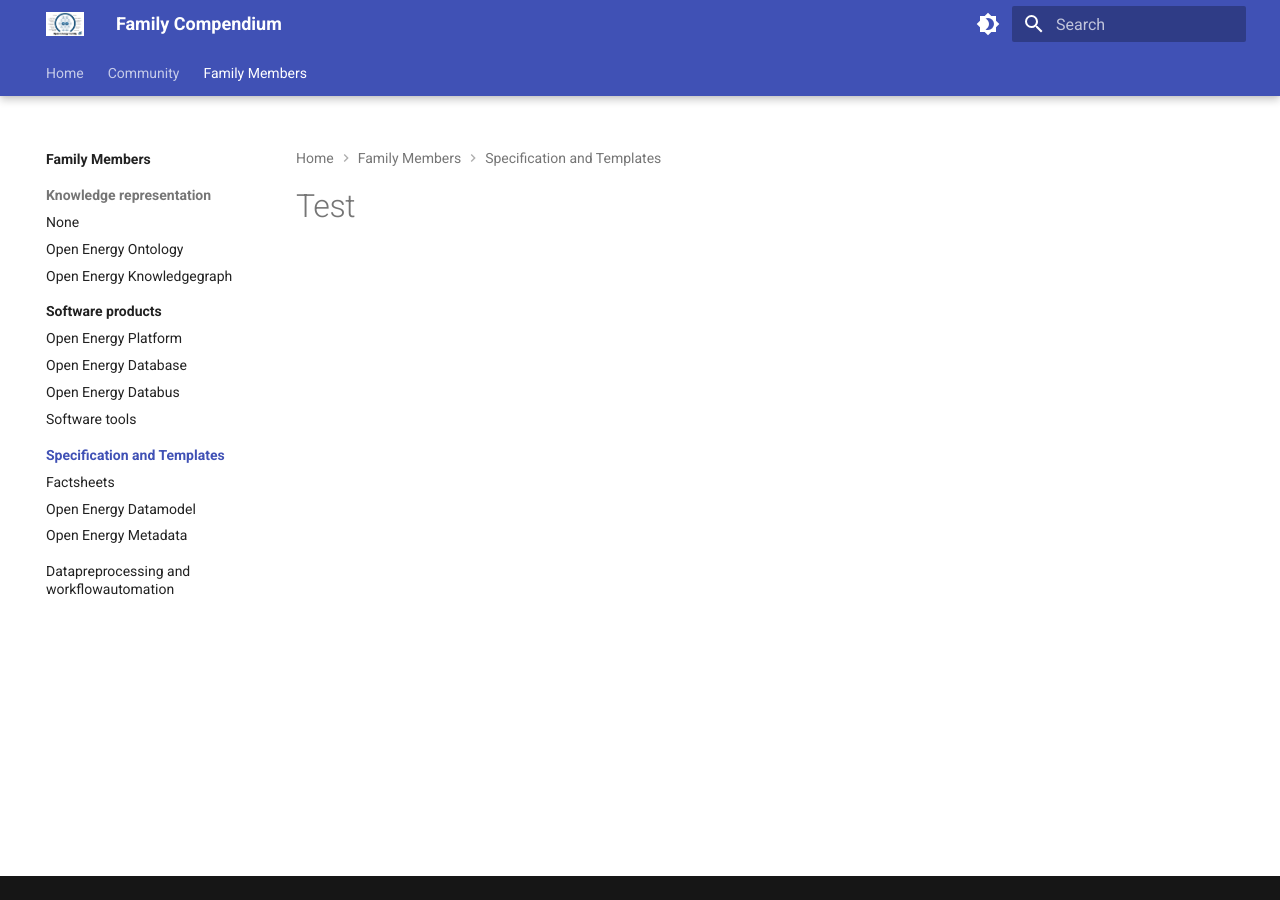
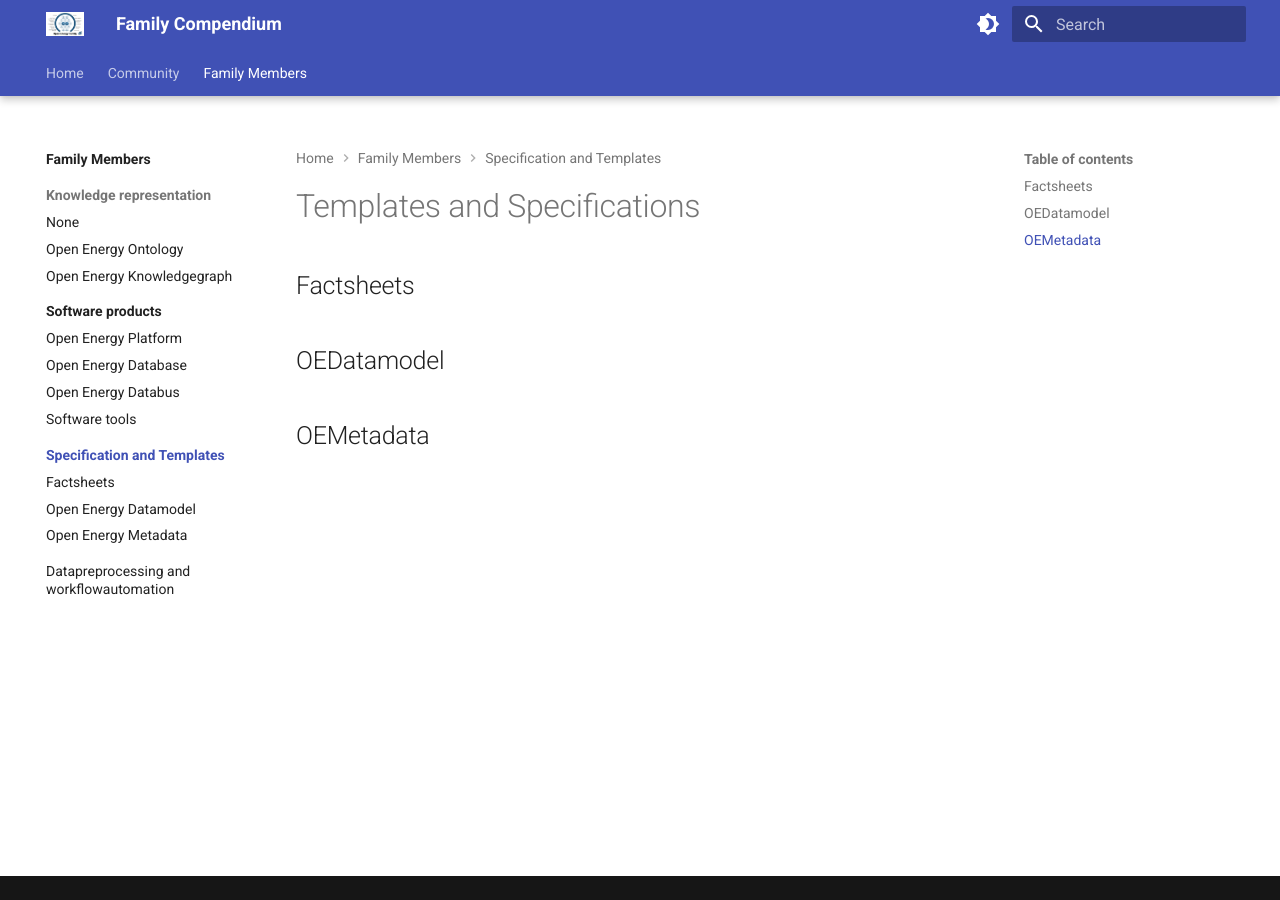
Before and after one commit to OpenEnergyPlatform/organisation, an MkDocs documentation site: the page built from compendium/family_members/templates-and-specification/index.md, in a window 1280 px wide. Built offline with MkDocs 1.6.1 and Material for MkDocs 9.7.7, drawn with Linux system fonts in a browser that asks for light colours.

Commit message:
Update index #52

```diff
--- a/compendium/family_members/templates-and-specification/index.md
+++ b/compendium/family_members/templates-and-specification/index.md
@@ -1 +1,9 @@
-# Test
+# Templates and Specifications
+
+## Factsheets
+
+
+## OEDatamodel
+
+
+## OEMetadata
```
